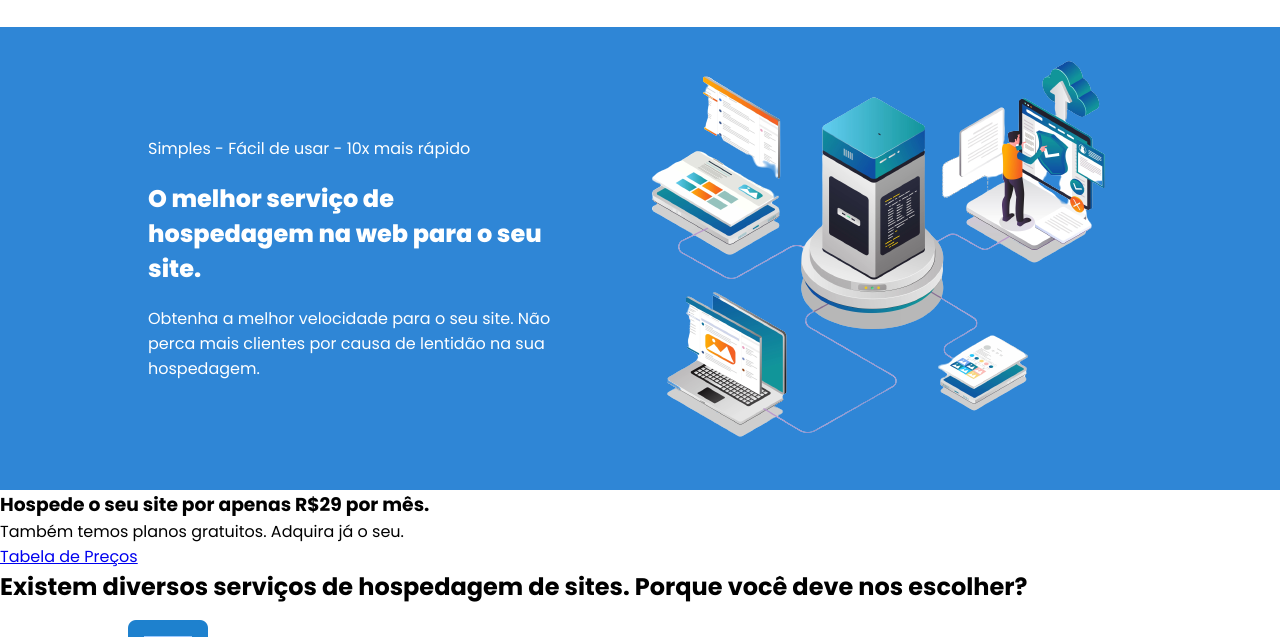
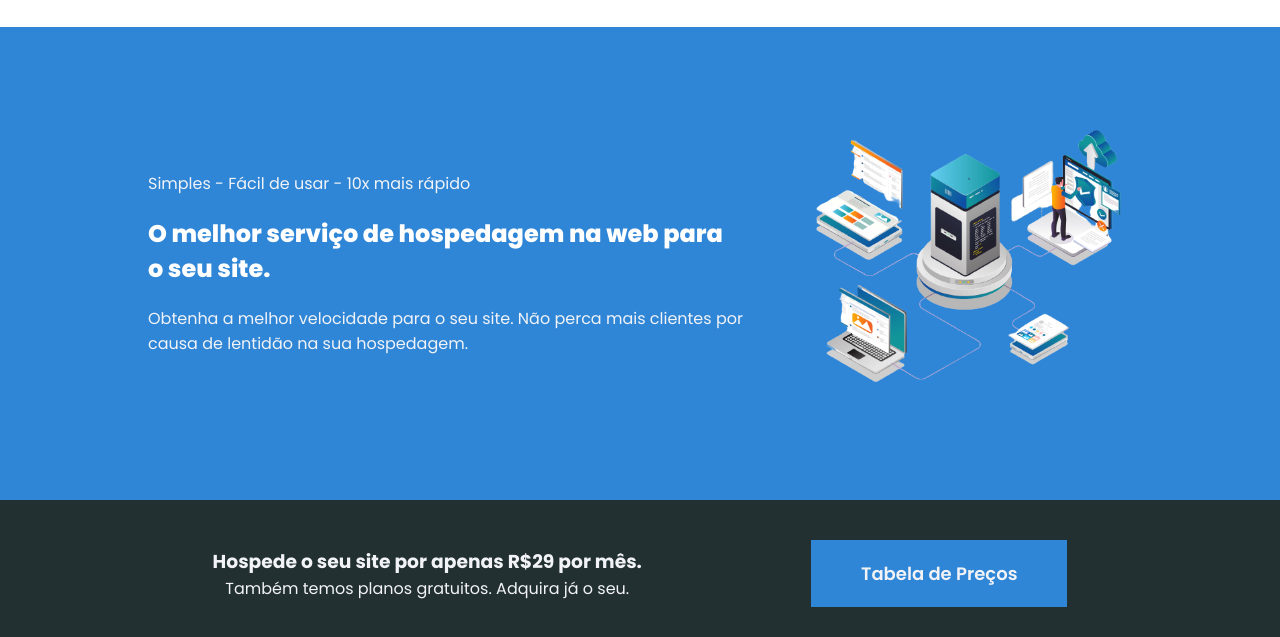
Before and after one commit to GuhDev0/Meus-Estudos, a plain HTML site: page HTML-CSS/Provedor de Hospedagem/index.html in a window 1280 px wide. Shown: the part 94-731 px from the top of the page. Drawn offline with Linux system fonts and the light colour scheme.

Commit message:
Anuncio adicionado

```diff
--- a/HTML-CSS/Provedor de Hospedagem/css/main.css
+++ b/HTML-CSS/Provedor de Hospedagem/css/main.css
@@ -1,9 +1,22 @@
+:root{
+
+    --color-white-Of-course :#fff;
+     --color-white-Average: #f1f3f7;
+     --color-white-dark: #f6f6f6;
+     --color-monday: #a89f9f;
+      --color-third: #233032;
+      --color-primary: #2f86d6;
+
+
+  }
+/* BANNER */
+
 .banner {
    width: 100%;
     background-color: var(--color-primary);
 }
 .Conteudo-banner{
-
+    padding: 80px 0px;
     max-width: 1024px;
     display: flex;
     align-items: center;
@@ -18,3 +31,47 @@
     font-weight: 800 ;
     width: 94%;
 }
+
+.Conteudo-banner .img-banner{
+
+width: 100%;
+
+}
+
+
+/* ANUNCIO */
+
+.anuncio{
+    background-color: var(--color-third);
+}
+.anuncio .conteudo-anuncio
+
+{
+    display: flex;
+    justify-content: space-around;
+    text-align: center;
+    align-items: center ;
+    width: 100%;
+    max-width: 1024px;
+    padding: 40px 0;
+
+}
+
+.anuncio  .conteudo-anuncio,h3,p,a{
+    color: var(--color-white-Average);
+
+}
+
+.anuncio .conteudo-anuncio .link-preço{
+
+background-color: var(--color-primary);
+padding: 20px 50px;
+box-sizing: border-box;
+
+}
+.anuncio .conteudo-anuncio .link-preço a{
+
+    text-decoration: none;
+    font-weight: 600;
+    font-size: 18px;
+}
--- a/HTML-CSS/Provedor de Hospedagem/css/reset.css
+++ b/HTML-CSS/Provedor de Hospedagem/css/reset.css
@@ -1,14 +1,4 @@
-:root{
 
-    --color-white-Of-course :#fff;
-     --color-white-Average: #f1f3f7;
-     --color-white-dark: #f6f6f6;
-     --color-monday: #a89f9f;
-      --color-third: #233032;
-      --color-primary: #2f86d6;
-
-
-  }
 
 
   *{
--- a/HTML-CSS/Provedor de Hospedagem/index.html
+++ b/HTML-CSS/Provedor de Hospedagem/index.html
@@ -47,17 +47,22 @@
                     <p> Obtenha a melhor velocidade para o seu site. Não perca mais clientes por causa de lentidão na sua
                         hospedagem. </p>
                 </section>
-                <figure>
-                    <img src="img/imagem-banner.png" alt="">
+                <figure >
+                    <img class="img-banner" src="img/imagem-banner.png" alt="">
                 </figure>
             </div>
         </div>
         <div class="anuncio">
-            <div class="container-anuncio">
-                <h3> Hospede o seu site por apenas R$29 por mês.</h3>
-                <p>Também temos planos gratuitos. Adquira já o seu.</p>
+            <div class="conteudo-anuncio limite-largura">
+                <div class="anuncio-text">
+                    <h3> Hospede o seu site por apenas R$29 por mês.</h3>
+                    <p>Também temos planos gratuitos. Adquira já o seu.</p>
+                </div>
+            <div class="link-preço">
                 <a href="#">Tabela de Preços</a>
             </div>
+        </div>
+
         </div>
         <div class="informacoes" id="informacoes">
             <h2>
@@ -157,11 +162,14 @@
 
             </table>
         </div>
-        <div class="anuncio">
+        <div class="anuncio limite-largura">
             <div class="container-anuncio">
                 <h3>
                     Mais de 20.000 pessoas confiam na Spark! Seja um deles você também!
                 </h3>
+
+            </div>
+            <div class="link-preço">
                 <a href="#">TABELA DE PREÇOS</a>
             </div>
         </div>
```
